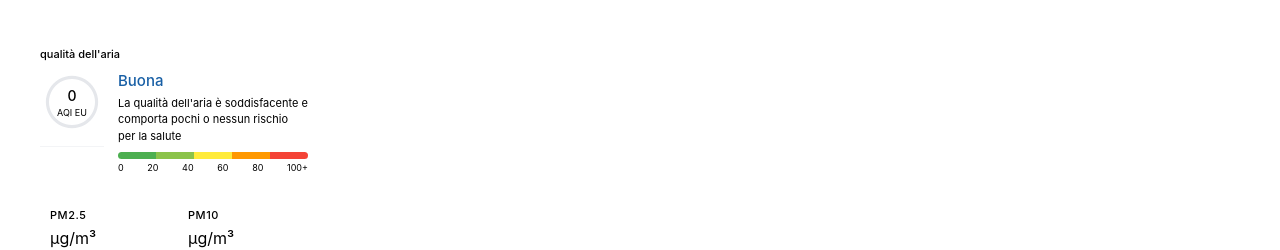
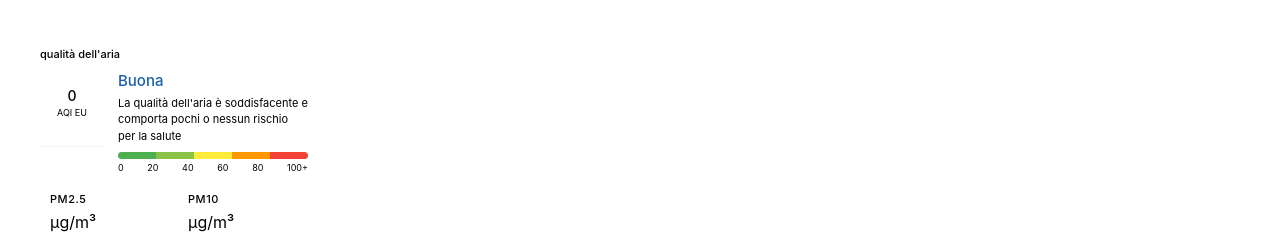
Before and after one commit to francescoesposito-geeks/weather-dashboard, a React (Vite) app: page / in a window 1280 px wide. Shown: the part 394-644 px from the top of the page. Built offline with nearby package versions, Linux system fonts and the light colour scheme; no server answers.

Commit message:
update: change text(CurrentWeather), pad/mar(AirQuality)

```diff
--- a/src/components/FirstColumnMain/AirQuality.tsx
+++ b/src/components/FirstColumnMain/AirQuality.tsx
@@ -46,7 +46,7 @@ export function AirQuality({ airQuality }: AirQualityProps) {
       <div className="text-[11px] font-medium mb-2 flex items-center justify-between">
         qualità dell'aria
       </div>
-      <div className="flex gap-3.5 pb-3 mb-3 items-start">
+      <div className="flex gap-3.5 pb-1 mb-1 items-start">
         <div className="flex items-center gap-3.5 pb-3 border-b-[0.5px] border-gray-100 mb-3">
           {/* ring */}
           <div className="relative w-16 h-16 shrink-0">
@@ -60,7 +60,7 @@ export function AirQuality({ airQuality }: AirQualityProps) {
               endAngle={-270}
               barSize={10}
             >
-              <RadialBar dataKey="background" fill="#e5e7eb" />
+              <RadialBar dataKey="background" fill="#FFF" />
               <RadialBar dataKey="value" fill="#378ADD" />
             </RadialBarChart>
             <div className="absolute inset-0 flex flex-col items-center justify-center">
--- a/src/components/FirstColumnMain/CurrentWeather.tsx
+++ b/src/components/FirstColumnMain/CurrentWeather.tsx
@@ -13,9 +13,9 @@ export function CurrentWeather({ weather }: CurrentWeatherCardProps) {
     } else if (code === 1) {
       return "Mainly clear";
     } else if (code === 2) {
-      return "partly cloudy";
+      return "Partly cloudy";
     } else if (code === 3) {
-      return "overcast";
+      return "Overcast";
     } else if (code === 45) {
       return "Fog";
     } else if (code === 48) {
```
